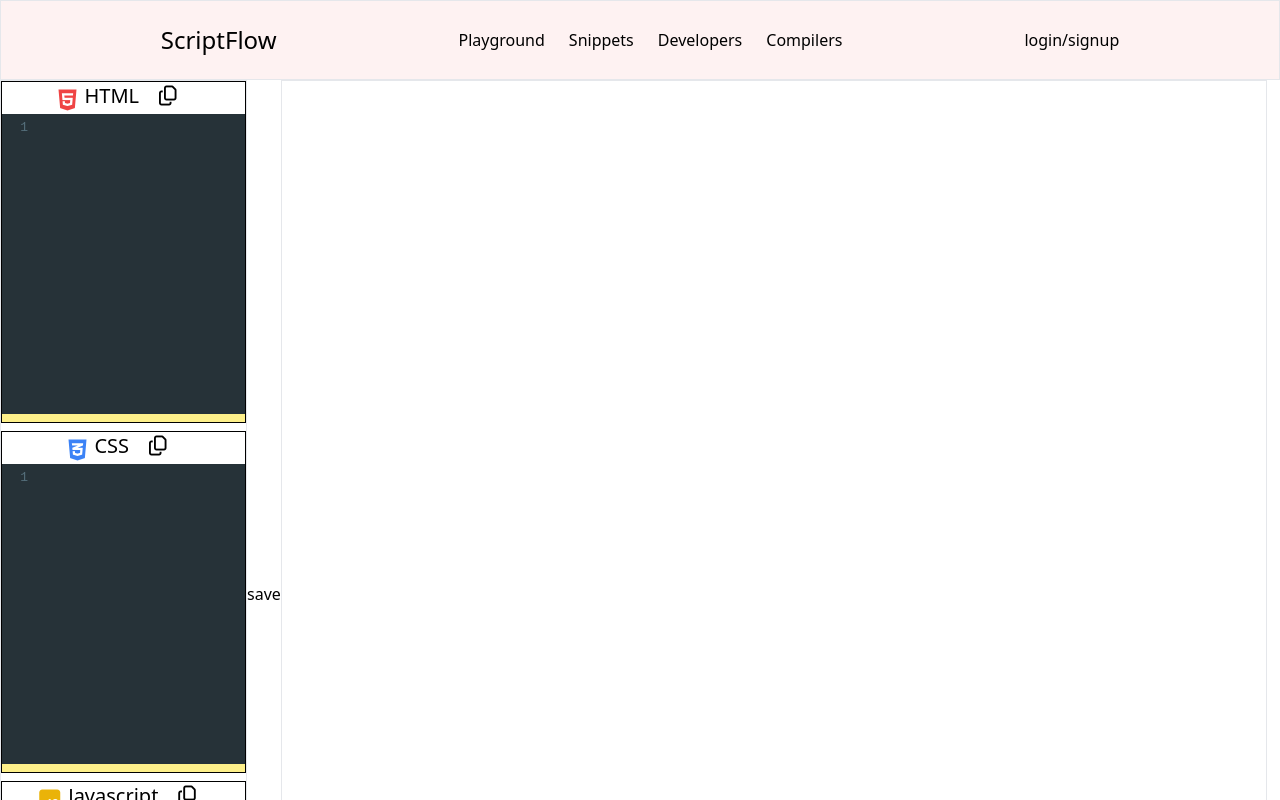
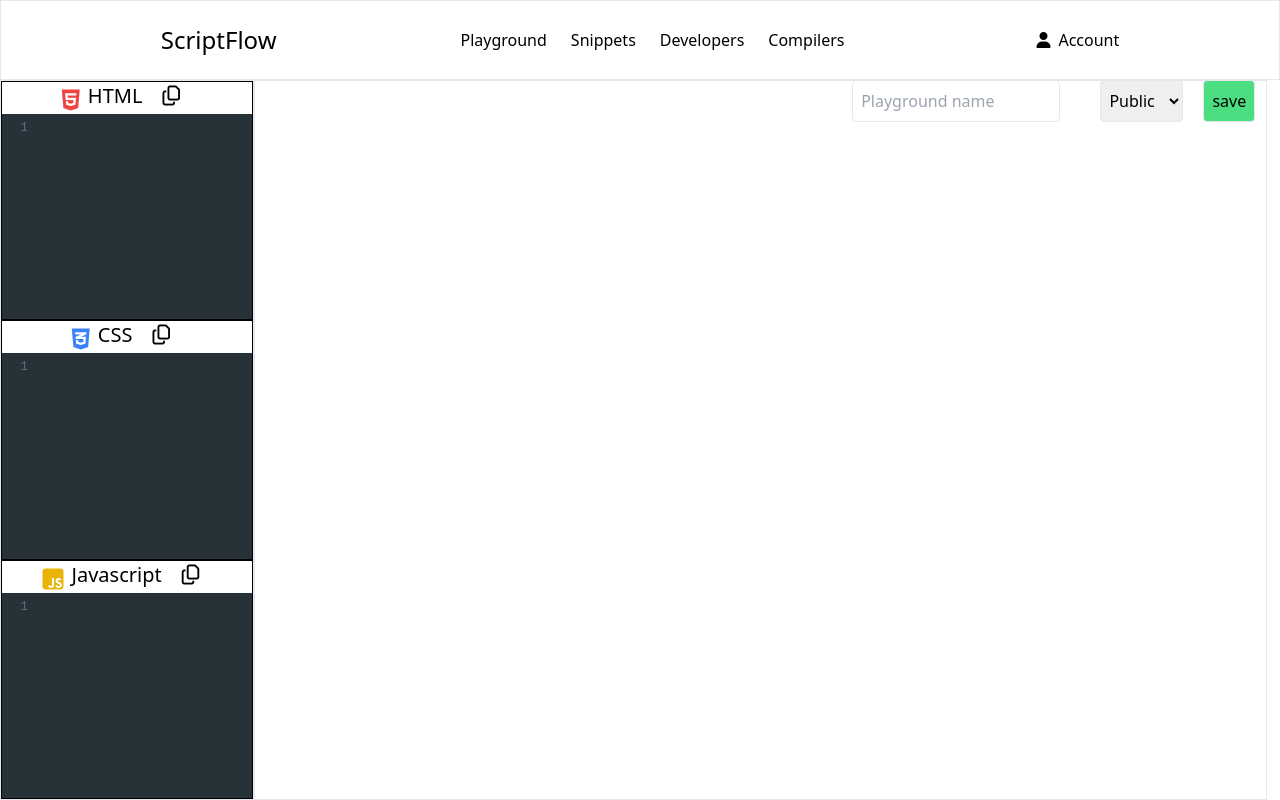
Before and after one commit to ShreyasGanesh911/scriptflow, a React (Create React App) app: page /playground in a window 1280 px wide. Shown: the top 800 px of the page. Built offline with nearby package versions, Linux system fonts and the light colour scheme.

Commit message:
code cleanup

```diff
--- a/src/Constants/Languages.ts
+++ b/src/Constants/Languages.ts
@@ -7,7 +7,14 @@ type Obj = {
 }
 export const languages:Obj[] = [ {lang:'java',version:'15.0.2',snippet:snippets['java']},
     {lang:'javascript',version:'18.15.0',snippet:snippets['javascript']},
-    {lang:'python',version:"3.10.0",snippet:""},
-    {lang:'csharp',version:"6.12.0",snippet:""},
-    {lang:'php',version:"8.2.3",snippet:""},
-    {lang:'typescript',version:"5.0.3",snippet:snippets['typescript']}]
+    {lang:'python',version:"3.10.0",snippet:snippets['python']},
+    {lang:'csharp',version:"6.12.0",snippet:snippets['csharp']},
+    {lang:'php',version:"8.2.3",snippet:snippets['php']},
+    {lang:'typescript',version:"1.32.3",snippet:snippets['typescript']},
+    {lang:'dart',version:'2.19.6',snippet:snippets['dart']},
+    {lang:'elixir',version:'1.11.3',snippet:snippets['elixer']}
+
+
+
+
+]
--- a/src/Global/Navbar.tsx
+++ b/src/Global/Navbar.tsx
@@ -4,7 +4,7 @@ import { NavLink } from 'react-router-dom'
 export default function Navbar() {
   return (
     <>
-     <nav className='w-full bg-red-50 h-20 border displayFlex'>
+     <nav className='w-full   border displayFlex h-20 sticky top-0 z-40 bg-white' >
         <div className='w-3/4 flex justify-between items-center'>
             <p className='xl:text-2xl lg:text-2xl '><NavLink to='/'>ScriptFlow</NavLink></p>
         <ul className='flex'>
@@ -14,7 +14,7 @@ export default function Navbar() {
             <li className='mx-3 capitalize'><NavLink to='/editor'>Compilers</NavLink></li>
         </ul>
         <div>
-            <p>login/signup</p>
+            <NavLink to='/account'><p><i className="fa-solid fa-user mx-2"></i>Account</p></NavLink>
         </div>
         </div>
      </nav>
--- a/src/Pages/EditorPage.tsx
+++ b/src/Pages/EditorPage.tsx
@@ -3,12 +3,13 @@ import Editor from '@monaco-editor/react';
 import Output from '../components/Output';
 import EditorHead from '../components/EditorHead';
 import { ToastContainer } from 'react-toastify';
+import { languages } from '../Constants/Languages';
 
 export default function EditorPage() {
   const [value,setValue] = useState<string[]>()
-  const [code,setCode] = useState<string | undefined>()
+  const [code,setCode] = useState<string | undefined>(languages[1].snippet)
   const [error,setError] = useState<boolean>(false)
-  const [language,setLanguage] = useState<string>("")
+  const [language,setLanguage] = useState<string>(JSON.stringify(languages[1]))
 
   // useEffect(()=>{
   //   window.onbeforeunload = (e)=>{
@@ -18,7 +19,7 @@ export default function EditorPage() {
   return (
     <>
      <section className='page flex bg-black p-5'>
-        <Editor height="90vh" theme='vs-dark'  defaultLanguage='java' width="50vw" language="java"  defaultValue="// some comment" value={code} onChange={(e)=>setCode(e)} />
+        <Editor height="90vh" theme='vs-dark'  defaultLanguage='java' width="50vw" language={JSON.parse(language).lang}   value={code} onChange={(e)=>setCode(e)} />
         <div className='w-1/2 p-1'>
           <EditorHead code={code} setCode={setCode} setError={setError} language={language} setLanguage={setLanguage} setValue={setValue}/>
           <h2 className='text-white p-2 w-full border-b'>Output</h2>
--- a/src/Pages/Home.tsx
+++ b/src/Pages/Home.tsx
@@ -1,15 +1,9 @@
 import axios from "axios"
 import { useEffect, useState } from "react"
 import ProjectCard from "../components/ProjectCard"
-type Project = {
-  html :string,
-  css :string,
-  js :string,
-  projectName: string,
-  publicView : boolean
-  user : {_id: string, name: string, email: string}
-  _id : string
-}
+import { Project } from "../Types/project"
+import { Link } from "react-router-dom"
+
 type Data = {
     success:boolean,
     result:Project[]
@@ -29,7 +23,7 @@ export default function Home() {
 
         <h1 className="w-3/4 xl:text-3xl lg:text-2xl p-3">Popular Playgrounds</h1>
         <div className="w-3/4 grid 2xl:grid-cols-4 lg:grid-cols-3 border">
-        {projects?.map(e=><ProjectCard css={e.css} html={e.html} js={e.js} title={e.projectName} key={e._id}/>)}
+        {projects?.map(e=><Link to={`/playground/${e._id}`}><ProjectCard css={e.css} html={e.html} js={e.js} title={e.projectName} key={e._id} admin={false}/></Link>)}
         </div>
      </section>
     </>
--- a/src/Pages/Playground.tsx
+++ b/src/Pages/Playground.tsx
@@ -3,11 +3,18 @@ import Editor from '../components/Editor'
 import OutputConsole from '../components/OutputConsole'
 import { ToastContainer } from 'react-toastify'
 import axios from 'axios'
+import { toastError, toastSuccess } from '../Toast'
+import { useLocation, useNavigate } from 'react-router-dom'
 
 export default function PlayGround() {
+  const location = useLocation()
+  const navigate = useNavigate()
     const [html,setHtml] = useState('')
     const [css,setCss] = useState('')
     const [js,setJs] = useState('')
+    const [title,setTitle] = useState('')
+    const [warning,setWarning] = useState(false)
+    const [view,setView] = useState(false)
     const [srcDoc,setSrcDoc] = useState<string>('')
     useEffect(()=>{
       const timer = setTimeout(()=>{
@@ -22,27 +29,71 @@ export default function PlayGround() {
       },500)
     },[html,css,js])
 
+    const getData = async()=>{
+      //console.log(location.pathname.split('/')[2])
+      const id = location.pathname.split('/')[2]
+      if(!id)
+        console.log("no id")
+      else{
+        axios.get(`http://localhost:4000/project/singleproject?projectId=${id}`).then((e)=>{
+          console.log(e.data.result)
+          setCss(e.data.result.css)
+          setHtml(e.data.result.html)
+          setJs(e.data.result.js)
+          setTitle(e.data.result.projectName)
+        }).catch(e=>{
+          navigate('/playground')
+        })
+      }
+    }
+    useEffect(()=>{
+        getData()
+    },[])
+
     const handleSave = async(e:React.MouseEvent<HTMLButtonElement, MouseEvent>)=>{
+      if(title===""){
+        setWarning(true)
+        setTimeout(()=>setWarning(false),3000)
+        return toastError("Playground title is required ")
+      }
+
       const data = {
-        projectName:"Test1234", html,css,js,publicView:true
+        projectName:title, html,css,js,publicView:true
       }
       axios.post("http://localhost:4000/project/add",data,{withCredentials:true}).then((data)=>{
+          toastSuccess("Saved successfully")
           console.log(data)
       }).catch((e)=>{
-        console.log((e))
+        if(e.response.status!==500)
+          return toastError(e.response.data.message)
+        toastError("Internal server error")
+        console.log(e.response.message)
       })
     }
   return (
     <>
-        <section className='page flex' >
+        <section className='page relative overflow-y-hidden' >
+        <div className=' flex flex-row-reverse absolute top-0 right-0'>
+          <button className='py-1 px-2 border bg-green-400 rounded mr-3' onClick={handleSave}>save</button>
+          <select className='border outline-none mx-5 rounded p-1' onChange={()=>view?setView(false):setView(true)}>
+                <option selected value="Public">Public</option>
+                <option value="Private">Private</option>
+              </select>
+              <div className='w-full displayFlex'>
+                <input type="text" placeholder='Playground name' className={`w-5/6 outline-none rounded ${warning ? "border-red-500":""} border p-2`}
+                  value={title} onChange={(e)=>{setTitle(e.target.value)}}/>
+                </div>
+          </div>
+        <div className='w-full flex'>
 
-        <div className=' w-1/4   items-start justify-evenly border' >
+        <div className=' w-1/4 h-full  overflow-hidden items-start justify-evenly border' style={{height:'90vh'}}>
+
             <Editor language='html' font='fa-html5' setLanguage={setHtml} code={html}/>
             <Editor language='css' setLanguage={setCss} font='fa-css3-alt' code={css}/>
             <Editor language='javascript' font='fa-square-js' setLanguage={setJs} code={js}/>
           </div>
-          <button onClick={handleSave}>save</button>
-      <OutputConsole srcDoc={srcDoc}/>
+        <OutputConsole srcDoc={srcDoc}/>
+        </div>
       <ToastContainer/>
         </section>
     </>
--- /dev/null
+++ b/src/Types/project.ts
@@ -0,0 +1,20 @@
+export type Project = {
+    html :string,
+    css :string,
+    js :string,
+    projectName: string,
+    publicView : boolean
+    user : {_id: string, name: string, email: string}
+    _id : string
+  }
+
+export type Snippet = {
+  language :string,
+  version :string,
+  content :string,
+  projectName: string,
+  publicView : boolean
+  user : {_id: string, name: string, email: string}
+  _id : string
+
+}
--- a/src/components/Editor.tsx
+++ b/src/components/Editor.tsx
@@ -34,12 +34,12 @@ else
   }
  useEffect(()=>{ setColorFunction()},[])
   return (
-    <div className=' w-full h-1/3 justify-start flex flex-col  mb-2 border border-black'>
-        <p className={`uppercase ${language==='javascript' && 'capitalize'} h-8 text-xl text-center pb-1 flex justify-center items-center`}><span><i className={`fa-brands ${color} ${font} text-2xl pt-2 mx-2`}></i></span>{language}
+    <div className=' w-full h-1/3 justify-start flex flex-col   border border-black overflow-hidden'>
+        <p className={`uppercase ${language==='javascript' && 'capitalize'} h-8 text-xl text-center pb-1 flex justify-center items-center  `}><span><i className={`fa-brands ${color} ${font} text-2xl pt-2 mx-2`}></i></span>{language}
           <button className='hover: hover:bg-slate-200' value={code} onClick={handleCopy}><i className="fa-regular fa-copy mx-5 "></i></button>
         </p>
         <CodeMirror
-          className='h-full bg-yellow-200 resize'
+          className='h-5/6 '
           value={code}
           options={options}
           onBeforeChange={(editor, data, value) =>setLanguage(value)}
--- a/src/components/EditorHead.tsx
+++ b/src/components/EditorHead.tsx
@@ -2,6 +2,7 @@ import React, { Dispatch, SetStateAction, useState } from 'react'
 import { languages } from '../Constants/Languages'
 import { ToastContainer } from 'react-toastify'
 import { toastError, toastSuccess } from '../Toast'
+import axios from 'axios'
 type Output = {
     language: string,
     version : string,
@@ -20,7 +21,23 @@ type Props = {
     language:string
 }
 export default function EditorHead({code,setError,setValue,setCode,language,setLanguage}:Props) {
-    // const [language,setLanguage] = useState("javascript")
+     const [title,setTitle] = useState("")
+     const [id,setId] = useState<null|string>()
+    const handleSave = async(e:React.MouseEvent<HTMLButtonElement, MouseEvent>)=>{
+        e.preventDefault()
+
+        if(title==="")
+          return toastError("Title is required")
+        const selected = JSON.parse(language)
+        const data = {projectName:title,language:selected.lang,version:selected.version,content:code,publicView:false,projectId:id}
+        axios.post('http://localhost:4000/snippet/add',data,{withCredentials:true}).then((e)=>{
+          toastSuccess("Snippet saved")
+          setId(e.data.result._id)
+          console.log(e.data.result._id)
+        }).catch((e)=>{
+          console.log(e)
+        })
+    }
     const handleClick = async(e:React.MouseEvent<HTMLButtonElement, MouseEvent>)=>{
         e.preventDefault()
         const selected = JSON.parse(language)
@@ -44,8 +61,9 @@ export default function EditorHead({code,setError,setValue,setCode,language,setL
             },
             body: JSON.stringify(body)
           })
-          console.log(response.status)
+
         const data:Output = await response.json()
+        console.log(data)
         setError(false)
         const repo = data.run.output.split('\n')
 
@@ -67,14 +85,19 @@ export default function EditorHead({code,setError,setValue,setCode,language,setL
     const handleLanguageChange = (e:React.ChangeEvent<HTMLSelectElement>)=>{
         e.preventDefault()
         setLanguage(e.currentTarget.value)
+        console.log(e.currentTarget.value)
         const selected = JSON.parse(e.currentTarget.value)
-        console.log(selected.snippet)
+        console.log(selected)
         setCode(selected.snippet)
     }
   return (
     <>
             <div className='w-full flex bg-slate-900 flex-row-reverse px-5 py-2  m-1 justify-between '>
+            <div>
+            <button className='border border-white bg-slate-900 text-white py-3 px-4 mx-2 rounded hover:bg-slate-800' onClick={handleSave}>Save</button>
             <button className='border border-white bg-slate-900 text-green-500 py-3 px-2 rounded hover:bg-slate-800' onClick={handleClick}>Run <i className=" mx-1 fa-solid fa-play text-green-500"></i></button>
+            </div>
+            <input type="text" value={title} onChange={(e)=>setTitle(e.target.value)} className='border outline-none bg-slate-800 rounded text-white px-2' placeholder='Project name' />
             <select className='py-3 px-1 rounded capitalize bg-slate-900 border text-white' id="cars" onChange={handleLanguageChange}>
               {languages.map(e=><option className='capitalize' selected = {e.lang==='javascript'} value={JSON.stringify(e)}>{e.lang}</option>)}
             </select>
--- a/src/components/OutputConsole.tsx
+++ b/src/components/OutputConsole.tsx
@@ -5,7 +5,7 @@ type Props = {
 export default function OutputConsole({srcDoc}:Props) {
   return (
     <>
-    <div className='w-full  ' style={{height:'100vh'}}>
+    <div className='w-full  ' style={{height:'90vh'}}>
     {/* <div className=' bg-red-500 w-full flex flex-row-reverse py-2 px-5' >
       <button className='bg-green-600 px-3 py-2 rounded'>Run</button>
     </div> */}
```
Also changed, not shown: src/Constants/Snippets.ts (+27 -1 lines), src/components/ProjectCard.tsx (+9 -4 lines).
